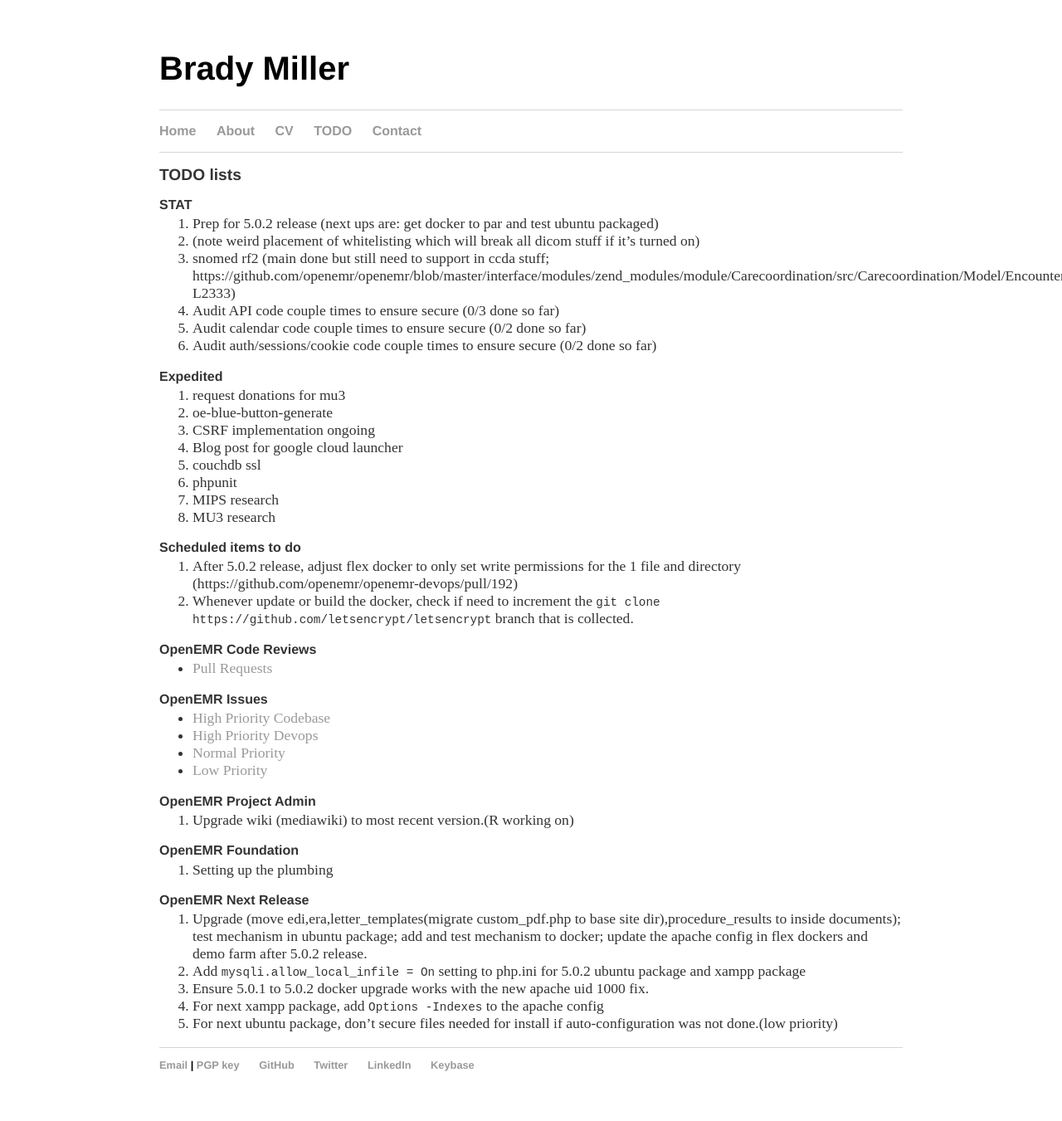
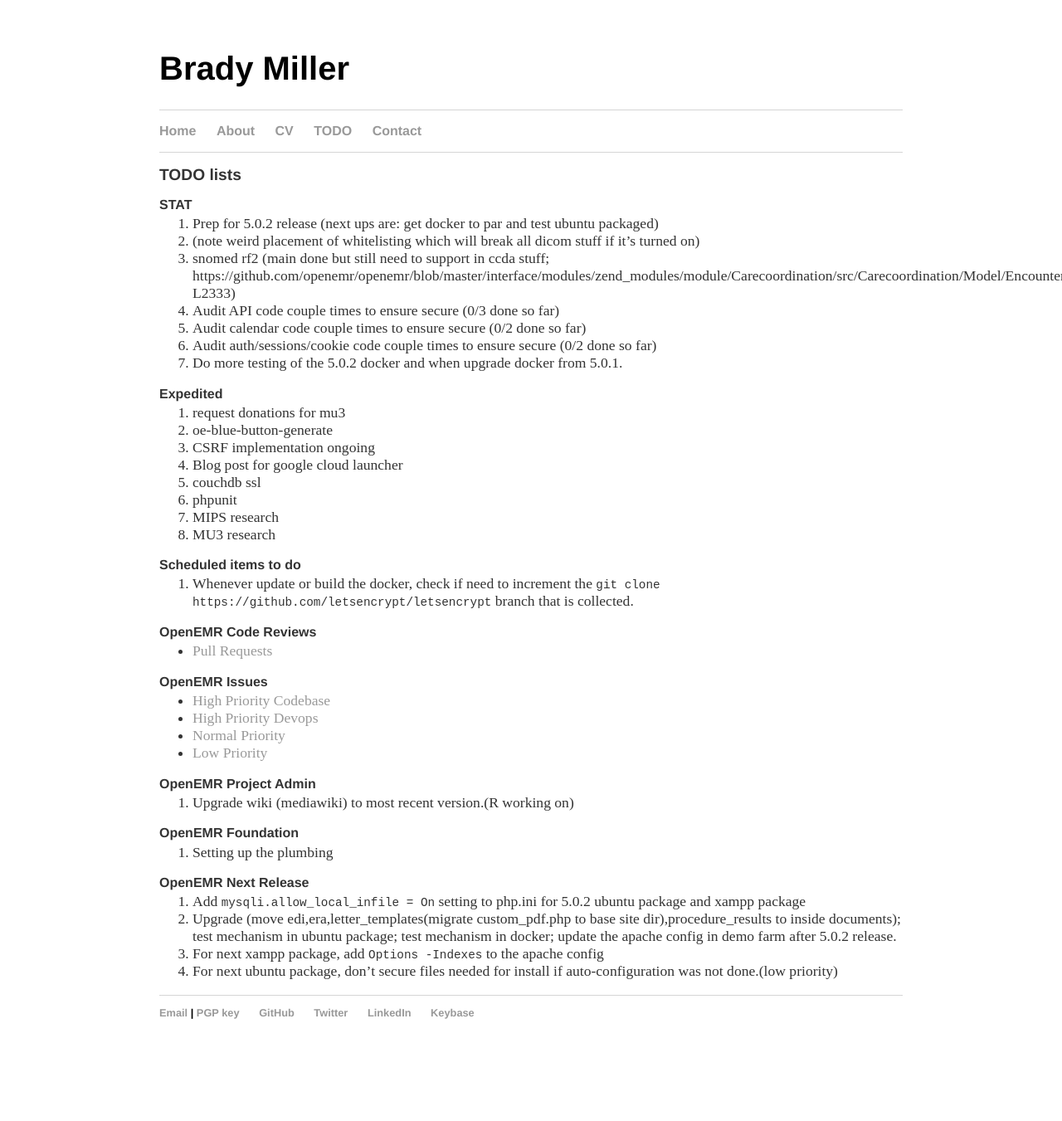
Before and after one commit to bradymiller/bradymiller.github.io, a Jekyll site: the page built from todo/index.md, in a window 1280 px wide. Shown: the whole page at 83% size. Built offline with Jekyll 4.4.1, drawn with Linux system fonts in a browser that asks for light colours; our own code applies the rules of GitHub Pages for plain Markdown files; after the commit the page ends 1288 px from its top, so only the background shows below that.

Commit message:
Update index.md

```diff
--- a/todo/index.md
+++ b/todo/index.md
@@ -10,6 +10,7 @@ layout: default
 1. Audit API code couple times to ensure secure (0/3 done so far)
 1. Audit calendar code couple times to ensure secure (0/2 done so far)
 1. Audit auth/sessions/cookie code couple times to ensure secure (0/2 done so far)
+1. Do more testing of the 5.0.2 docker and when upgrade docker from 5.0.1.
 
 ### Expedited
 1. request donations for mu3
@@ -22,7 +23,6 @@ layout: default
 1. MU3 research
 
 ### Scheduled items to do
-1. After 5.0.2 release, adjust flex docker to only set write permissions for the 1 file and directory (https://github.com/openemr/openemr-devops/pull/192)
 1. Whenever update or build the docker, check if need to increment the `git clone https://github.com/letsencrypt/letsencrypt` branch that is collected.
 
 ### OpenEMR Code Reviews
@@ -41,8 +41,7 @@ layout: default
 1. Setting up the plumbing
 
 ### OpenEMR Next Release
-1. Upgrade (move edi,era,letter_templates(migrate custom_pdf.php to base site dir),procedure_results to inside documents); test mechanism in ubuntu package; add and test mechanism to docker; update the apache config in flex dockers and demo farm after 5.0.2 release.
 1. Add `mysqli.allow_local_infile = On` setting to php.ini for 5.0.2 ubuntu package and xampp package
-1. Ensure 5.0.1 to 5.0.2 docker upgrade works with the new apache uid 1000 fix.
+1. Upgrade (move edi,era,letter_templates(migrate custom_pdf.php to base site dir),procedure_results to inside documents); test mechanism in ubuntu package; test mechanism in docker; update the apache config in demo farm after 5.0.2 release.
 1. For next xampp package, add `Options -Indexes` to the apache config
 1. For next ubuntu package, don't secure files needed for install if auto-configuration was not done.(low priority)
```
